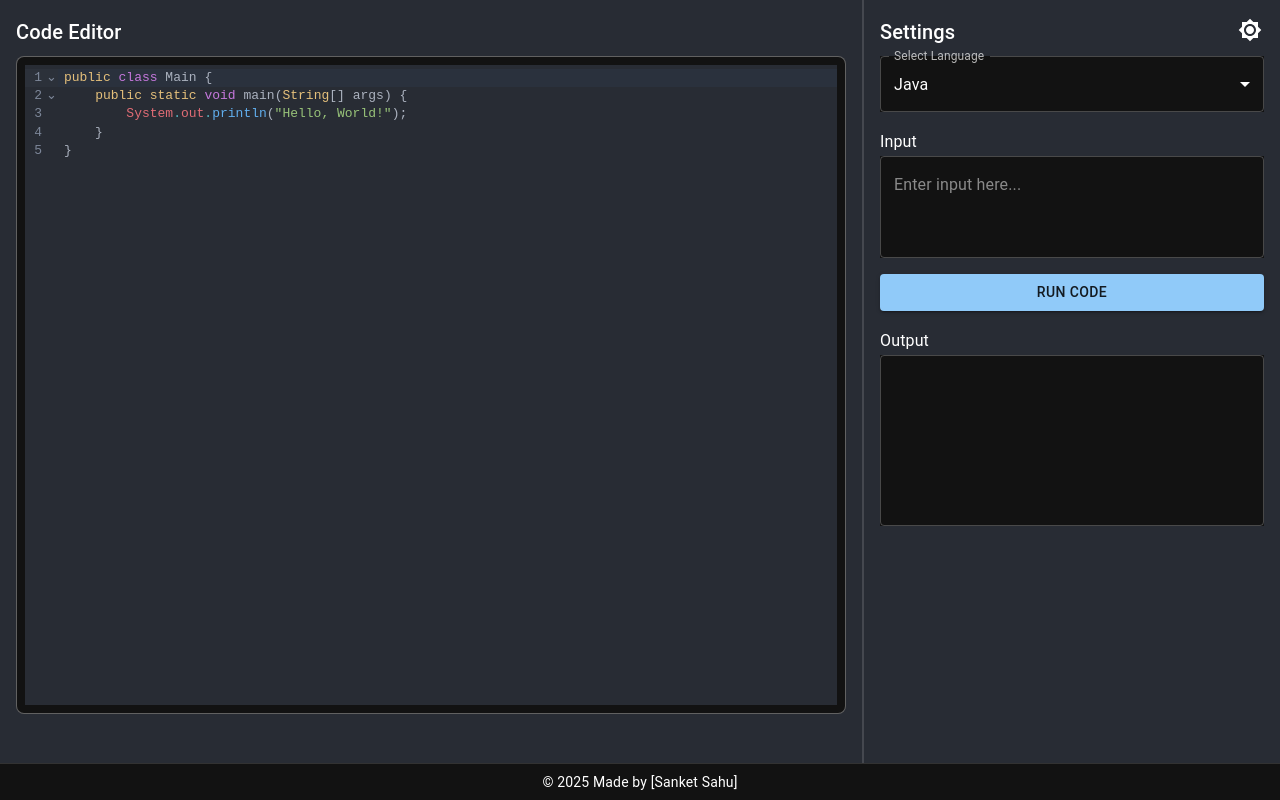
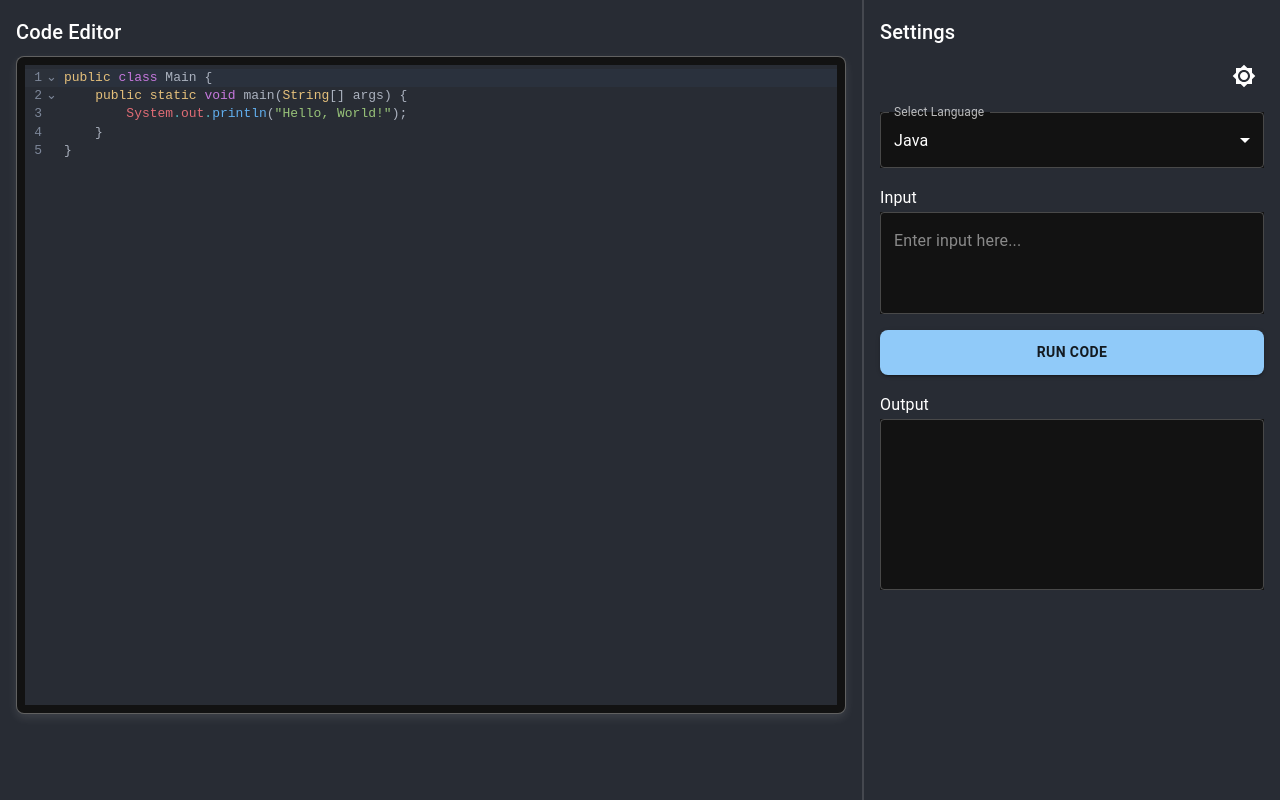
Before and after one commit to sankky07/Online-Code-Compiler, a React (Create React App) app in the folder frontend/: page / in a window 1280 px wide. Built offline with nearby package versions, Linux system fonts and the light colour scheme.

Commit message:
Editor.js

```diff
--- a/frontend/src/components/Editor.js
+++ b/frontend/src/components/Editor.js
@@ -7,6 +7,7 @@ import {
   MenuItem,
   Typography,
   IconButton,
+  Tooltip,
 } from "@mui/material";
 import { Brightness4, Brightness7 } from "@mui/icons-material";
 import { createTheme, ThemeProvider } from "@mui/material/styles";
@@ -52,8 +53,6 @@ const Editor = () => {
   const [code, setCode] = useState(defaultPrograms["Java"]); // Set default code
   const [input, setInput] = useState("");
   const [output, setOutput] = useState("");
-  const [error, ] = useState(""); // Keeping only state if needed
-  const [errorSuggestion, ] = useState("");
   const [darkMode, setDarkMode] = useState(true); // Default: Dark Mode
 
   // Toggle Dark Mode
@@ -63,12 +62,15 @@ const Editor = () => {
 
   const handleRun = async () => {
     try {
-      const response = await axios.post("https://emkc.org/api/v2/piston/execute", {
-        language: languages[language].id,
-        version: "*",
-        files: [{ content: code }],
-        stdin: input || "",
-      });
+      const response = await axios.post(
+        "https://emkc.org/api/v2/piston/execute",
+        {
+          language: languages[language].id,
+          version: "*",
+          files: [{ content: code }],
+          stdin: input || "",
+        }
+      );
 
       const { run } = response.data;
       let result = `Output: ${run.stdout || "No output"}`;
@@ -114,19 +116,11 @@ const Editor = () => {
         <Box sx={{ display: "flex", flex: 1 }}>
           {/* Left Side - Code Editor */}
           <Box sx={{ flex: 1, padding: 2 }}>
-            {/* Dark Mode Toggle Button */}
-            <IconButton
-              onClick={toggleDarkMode}
-              sx={{ position: "absolute", top: 10, right: 10 }}
-            >
-              {darkMode ? <Brightness7 /> : <Brightness4 />}
-            </IconButton>
-
             <Typography variant="h6" sx={{ marginBottom: 1 }}>
               Code Editor
             </Typography>
 
-            {/* Code Editor inside a Box */}
+            {/* Code Editor Box */}
             <Box
               sx={{
                 borderRadius: 2,
@@ -134,6 +128,9 @@ const Editor = () => {
                 borderColor: darkMode ? "#ffffff55" : "#00000022",
                 padding: 1,
                 bgcolor: "background.paper",
+                boxShadow: darkMode
+                  ? "0px 4px 10px rgba(255, 255, 255, 0.1)"
+                  : "0px 4px 10px rgba(0, 0, 0, 0.1)",
               }}
             >
               <CodeMirror
@@ -161,6 +158,16 @@ const Editor = () => {
               Settings
             </Typography>
 
+            {/* Dark Mode Toggle Button */}
+            <Tooltip title="Toggle Dark Mode">
+              <IconButton
+                onClick={toggleDarkMode}
+                sx={{ alignSelf: "flex-end", marginBottom: 2 }}
+              >
+                {darkMode ? <Brightness7 /> : <Brightness4 />}
+              </IconButton>
+            </Tooltip>
+
             {/* Language Selection */}
             <TextField
               select
@@ -168,10 +175,8 @@ const Editor = () => {
               value={language}
               onChange={handleLanguageChange}
               fullWidth
-              sx={{
-                marginBottom: 2,
-                bgcolor: "background.paper",
-              }}
+              variant="outlined"
+              sx={{ marginBottom: 2, bgcolor: "background.paper" }}
             >
               {Object.keys(languages).map((lang) => (
                 <MenuItem key={lang} value={lang}>
@@ -189,6 +194,7 @@ const Editor = () => {
               onChange={(e) => setInput(e.target.value)}
               placeholder="Enter input here..."
               fullWidth
+              variant="outlined"
               sx={{ marginBottom: 2, bgcolor: "background.paper" }}
             />
 
@@ -197,7 +203,13 @@ const Editor = () => {
               variant="contained"
               color="primary"
               onClick={handleRun}
-              sx={{ marginBottom: 2 }}
+              sx={{
+                marginBottom: 2,
+                padding: "10px",
+                fontWeight: "bold",
+                borderRadius: "8px",
+                "&:hover": { backgroundColor: darkMode ? "#1e88e5" : "#1565c0" },
+              }}
             >
               Run Code
             </Button>
@@ -209,25 +221,11 @@ const Editor = () => {
               rows={6}
               value={output}
               fullWidth
+              variant="outlined"
               InputProps={{ readOnly: true }}
               sx={{ bgcolor: "background.paper" }}
             />
           </Box>
-        </Box>
-
-        {/* Footer Section */}
-        <Box
-          sx={{
-            textAlign: "center",
-            padding: 1,
-            bgcolor: "background.paper",
-            borderTop: "1px solid",
-            borderColor: darkMode ? "#ffffff22" : "#00000022",
-          }}
-        >
-          <Typography variant="body2">
-            © {new Date().getFullYear()} Made by [Sanket Sahu]
-          </Typography>
         </Box>
       </Box>
     </ThemeProvider>
```
